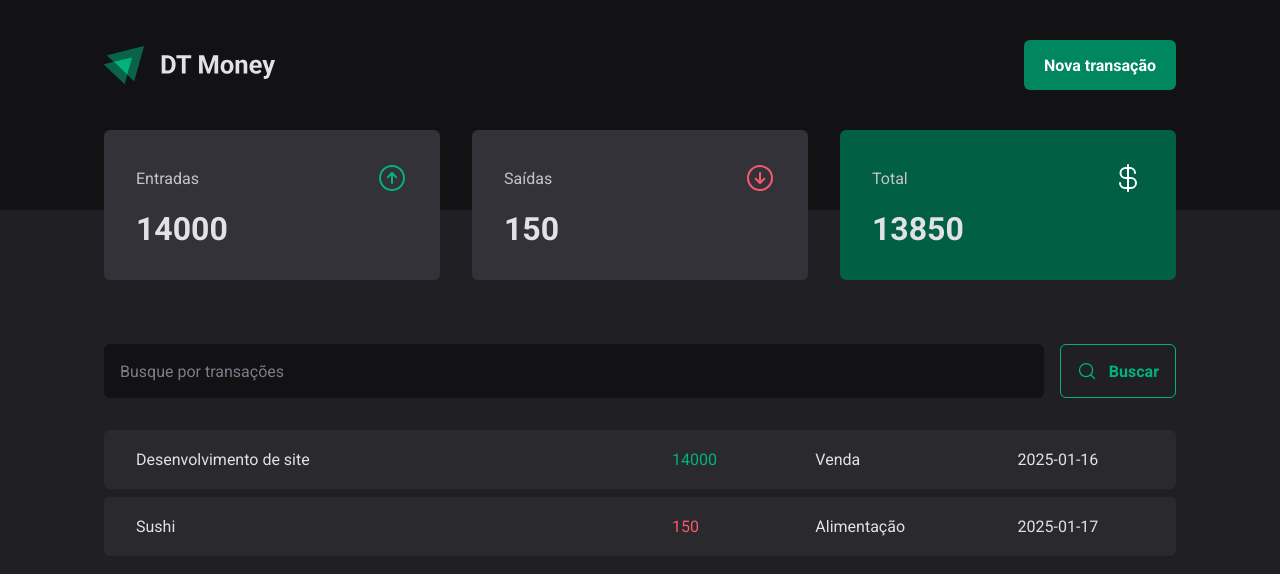
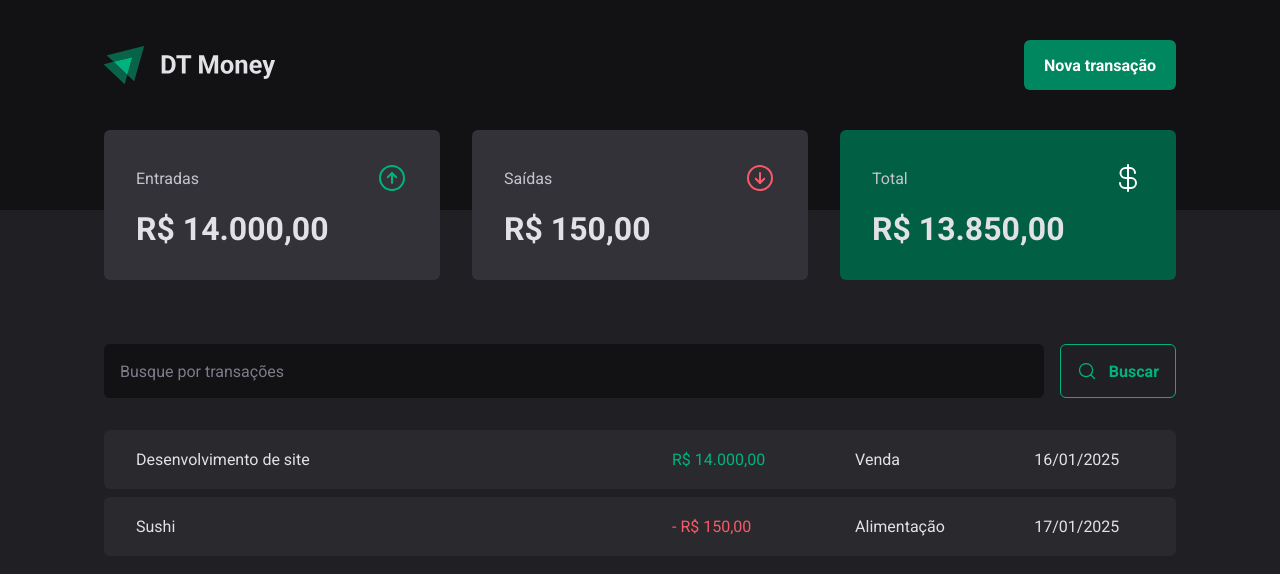
Before and after one commit to guivalencia/dt-money, a React (Vite) app: page / in a window 1280 px wide. Shown: the top 574 px of the page. Built offline with nearby package versions, Linux system fonts and the light colour scheme; data requests are answered from the project's data file.

Commit message:
formatando valor do  summary

```diff
--- a/src/components/Summary/index.tsx
+++ b/src/components/Summary/index.tsx
@@ -2,6 +2,7 @@ import { useContext } from "react";
 import { SummaryCard, SummaryContainer } from "./styles";
 import { ArrowCircleDown, ArrowCircleUp, CurrencyDollar } from "phosphor-react";
 import { TransactionContext } from "../../contexts/TransactionsContext";
+import { priceFormatter } from "../../utils/formatter";
 
 export function Summary() {
     const { transactions } = useContext(TransactionContext)
@@ -33,7 +34,7 @@ export function Summary() {
                     <ArrowCircleUp size={32} color="#00B379" />
                 </header>
 
-                <strong>{summary.income}</strong>
+                <strong>{priceFormatter.format(summary.income)}</strong>
             </SummaryCard>
             <SummaryCard>
                 <header>
@@ -41,7 +42,7 @@ export function Summary() {
                     <ArrowCircleDown size={32} color="#f75a68" />
                 </header>
 
-                <strong>{summary.outcome}</strong>
+                <strong>{priceFormatter.format(summary.outcome)}</strong>
             </SummaryCard>
             <SummaryCard variant="green">
                 <header>
@@ -49,7 +50,7 @@ export function Summary() {
                     <CurrencyDollar size={32} color="#fff" />
                 </header>
 
-                <strong>{summary.total}</strong>
+                <strong>{priceFormatter.format(summary.total)}</strong>
             </SummaryCard>
         </SummaryContainer>
     )
--- a/src/pages/Transactions/index.tsx
+++ b/src/pages/Transactions/index.tsx
@@ -4,6 +4,7 @@ import { Summary } from "../../components/Summary";
 import { SearchForm } from "./components/SearchForm";
 import { PriceHighlight, TransactionsContainer, TransactionsTable } from "./styles";
 import { TransactionContext } from "../../contexts/TransactionsContext";
+import { dateFormatter, priceFormatter } from "../../utils/formatter";
 
 export function Transactions() {
     const { transactions } = useContext(TransactionContext)
@@ -23,11 +24,12 @@ export function Transactions() {
                                     <td width="50%">{transaction.description}</td>
                                     <td>
                                         <PriceHighlight variant={transaction.type}>
-                                            {transaction.price}
+                                            {transaction.type === 'outcome' && '- '}
+                                            {priceFormatter.format(transaction.price)}
                                         </PriceHighlight>
                                     </td>
                                     <td>{transaction.category}</td>
-                                    <td>{transaction.createdAt}</td>
+                                    <td>{dateFormatter.format(new Date(transaction.createdAt))}</td>
                                 </tr>
                             )
                         })}
--- /dev/null
+++ b/src/utils/formatter.ts
@@ -0,0 +1,6 @@
+export const dateFormatter = new Intl.DateTimeFormat('pt-BR')
+
+export const priceFormatter = new Intl.NumberFormat('pt-BR', {
+    style: 'currency',
+    currency: 'BRL'
+})
```
